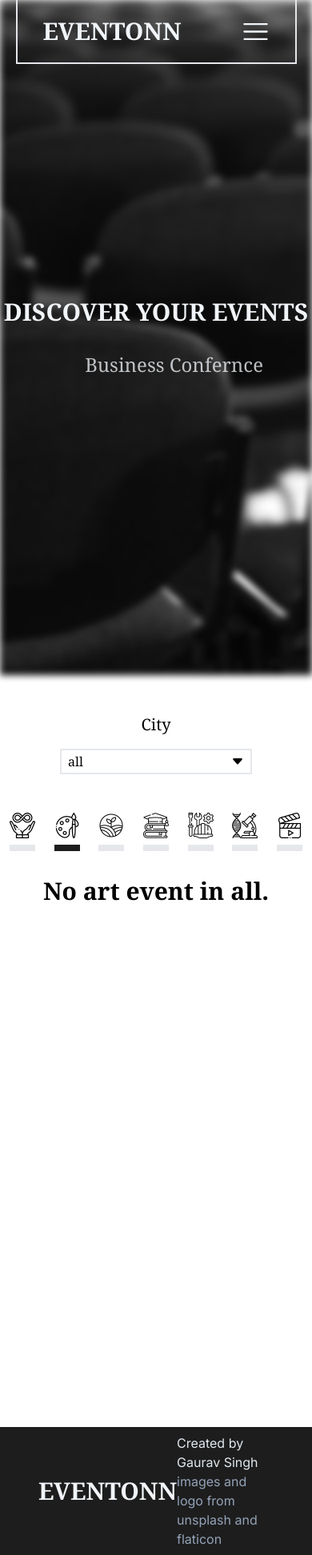
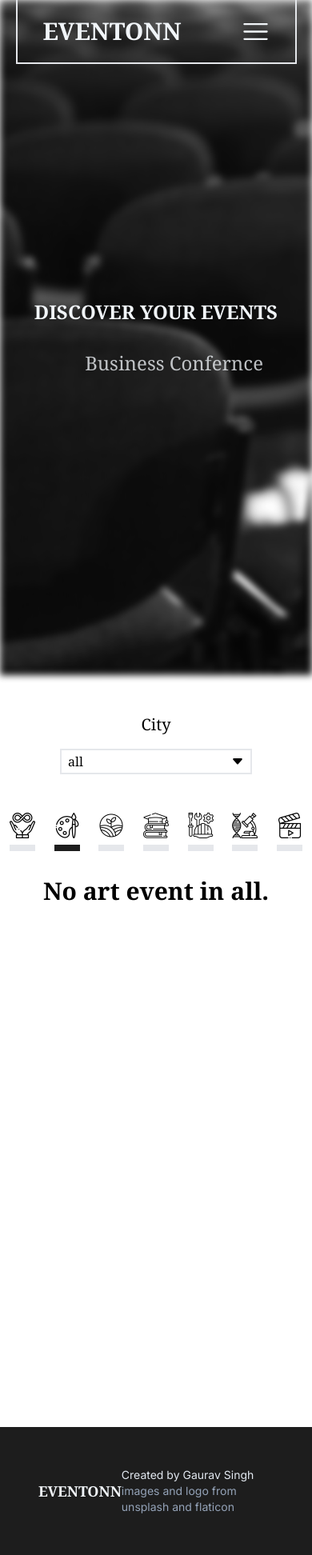
Before and after one commit to iGauravSingh/eventonnfrontend, a Next.js app: page / in a window 390 px wide. Shown: the whole page at 80% size. Built offline with nearby package versions, Linux system fonts and the light colour scheme.

Commit message:
changing footer and heared text size

```diff
--- a/app/components/footer/Footer.jsx
+++ b/app/components/footer/Footer.jsx
@@ -7,9 +7,9 @@ const Footer = () => {
         <div className='flex justify-between items-center h-full'>
 
             <div>
-                    <h1 className='font-serif font-bold text-3xl cursor-pointer text-slate-100'><Link href='/'>EVENTONN</Link></h1>
+                    <h1 className='font-serif font-bold text-lg md:text-3xl cursor-pointer text-slate-100'><Link href='/'>EVENTONN</Link></h1>
             </div>
-            <div>
+            <div className='text-sm md:text-lg'>
                 <h4 className='text-slate-200'>
                     Created by Gaurav Singh
                 </h4>
--- a/app/components/hero/Hero.jsx
+++ b/app/components/hero/Hero.jsx
@@ -73,7 +73,7 @@ const Hero = () => {
             initial="hidden"
             whileInView="show"
             viewport={{ once: true }}
-            className='text-3xl md:text-5xl font-serif font-bold'>DISCOVER YOUR EVENTS</motion.h1>
+            className='text-2xl md:text-5xl font-serif font-bold'>DISCOVER YOUR EVENTS</motion.h1>
             <motion.p
             key={count}
             variants={pointVariant}
```
